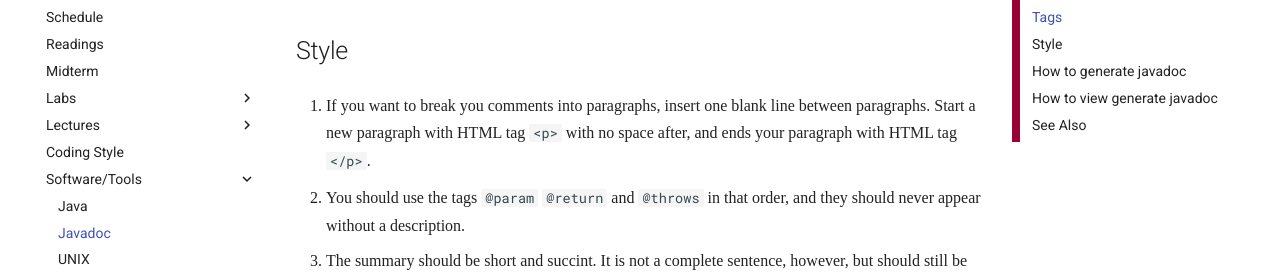
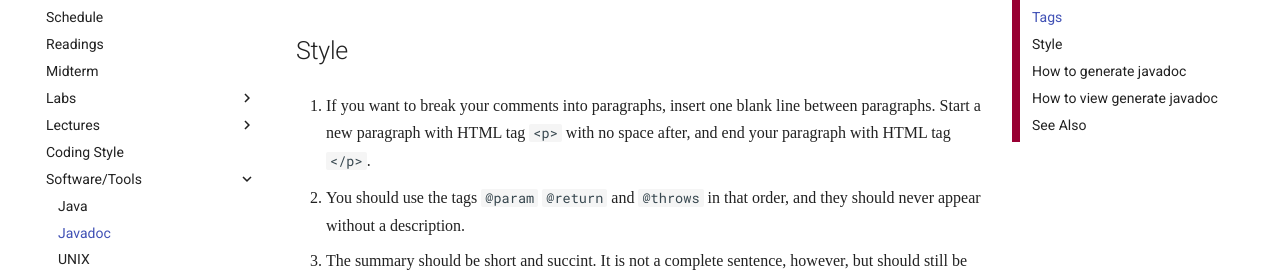
Before and after one commit to nus-cs2030/1718-s2, an MkDocs documentation site: the page built from docs/javadoc.md, in a window 1280 px wide and 900 px high, scrolled down 1081 px. Shown: the part 163-442 px from the top of the window. Built offline with MkDocs 1.6.1 and Material for MkDocs 9.7.7, drawn with Linux system fonts in a browser that asks for light colours; nearby versions of some CDN libraries; some web fonts are replaced; comment, search, counter and statistics services are not loaded; old or Windows-style settings are respelled for this version of MkDocs.

Commit message:
javadoc: fix typo

```diff
--- a/docs/javadoc.md
+++ b/docs/javadoc.md
@@ -36,7 +36,7 @@ See Lab 1 and Lab 2 skeleton code for samples.
 
 ## Style
 
-1. If you want to break you comments into paragraphs, insert one blank line between paragraphs.  Start a new paragraph with HTML tag `<p>` with no space after, and ends your paragraph with HTML tag `</p>`.
+1. If you want to break your comments into paragraphs, insert one blank line between paragraphs.  Start a new paragraph with HTML tag `<p>` with no space after, and end your paragraph with HTML tag `</p>`.
 
 2. You should use the tags `@param` `@return` and `@throws` in that order, and they should never appear without a description.
 
```
